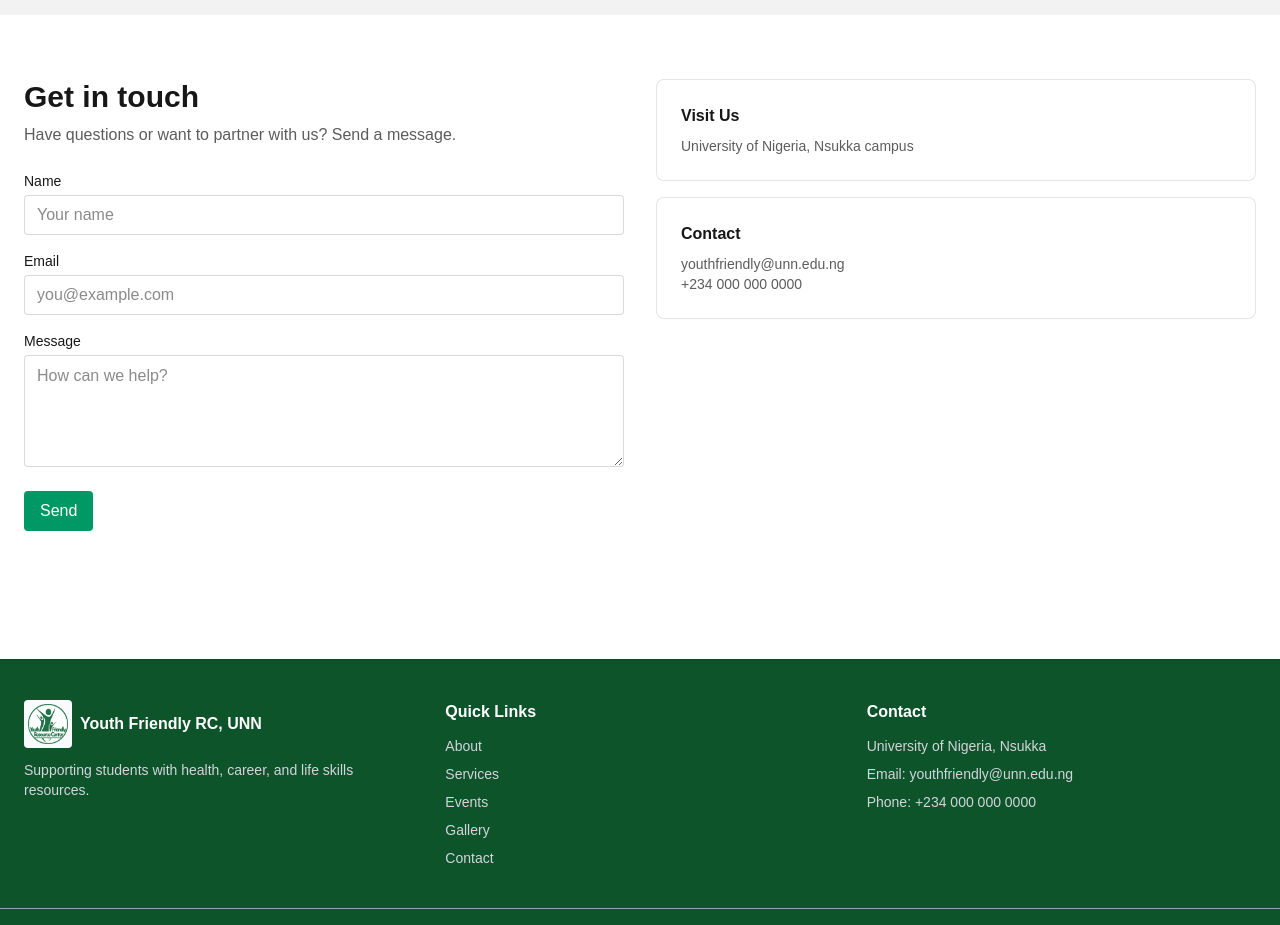
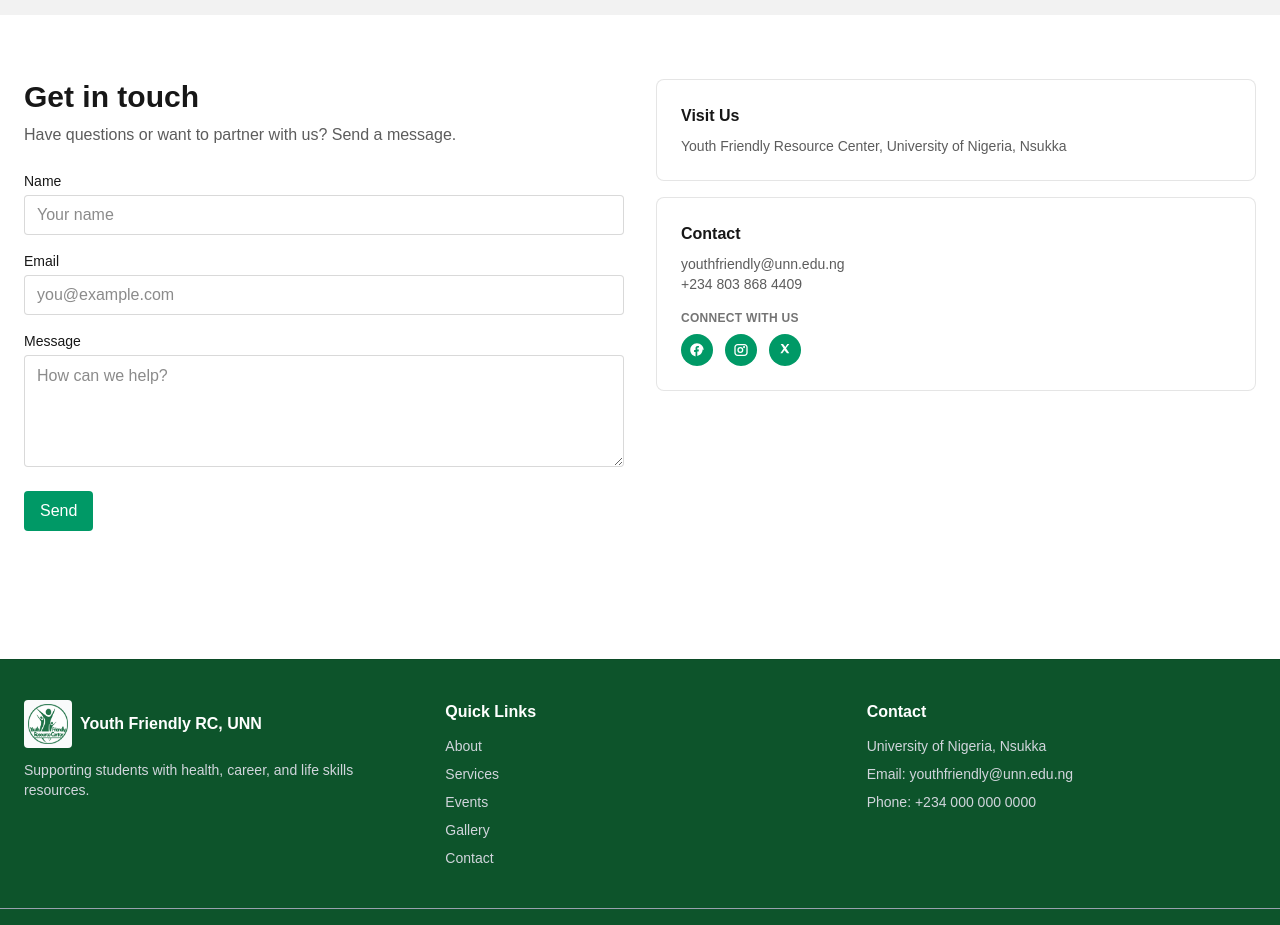
Before and after one commit to ekeneakubue/youthfriendly, a Next.js app: page / in a window 1280 px wide. Shown: the part 3700-4625 px from the top of the page. Built offline with nearby package versions, Linux system fonts and the light colour scheme.

Commit message:
updated contact section

```diff
--- a/app/page.tsx
+++ b/app/page.tsx
@@ -151,12 +151,62 @@
           <div className="grid gap-4 content-start">
             <div className="rounded-lg border border-black/10 dark:border-white/10 p-6 bg-background">
               <h3 className="font-semibold">Visit Us</h3>
-              <p className="mt-2 text-sm text-foreground/70">University of Nigeria, Nsukka campus</p>
+              <p className="mt-2 text-sm text-foreground/70">Youth Friendly Resource Center, University of Nigeria, Nsukka</p>
             </div>
             <div className="rounded-lg border border-black/10 dark:border-white/10 p-6 bg-background">
               <h3 className="font-semibold">Contact</h3>
               <p className="mt-2 text-sm text-foreground/70">youthfriendly@unn.edu.ng</p>
-              <p className="text-sm text-foreground/70">+234 000 000 0000</p>
+              <p className="text-sm text-foreground/70">+234 803 868 4409</p>
+
+              <div className="mt-4">
+                <p className="text-xs font-semibold uppercase tracking-wide text-foreground/60">
+                  Connect with us
+                </p>
+                <div className="mt-2 flex gap-3">
+                  <a
+                    href="#"
+                    aria-label="Visit our Facebook page"
+                    className="inline-flex h-8 w-8 items-center justify-center rounded-full bg-emerald-600 text-white hover:bg-emerald-700 transition-colors"
+                  >
+                    <svg
+                      xmlns="http://www.w3.org/2000/svg"
+                      viewBox="0 0 24 24"
+                      className="h-4 w-4"
+                      fill="currentColor"
+                    >
+                      <path d="M22 12.07C22 6.48 17.52 2 11.93 2 6.35 2 1.87 6.48 1.87 12.07c0 4.77 3.44 8.72 7.94 9.6v-6.79H7.66v-2.81h2.15V9.41c0-2.13 1.27-3.31 3.22-3.31.93 0 1.91.17 1.91.17v2.1h-1.08c-1.07 0-1.41.67-1.41 1.36v1.64h2.39l-.38 2.81h-2.01v6.79c4.5-.88 7.94-4.83 7.94-9.6Z" />
+                    </svg>
+                  </a>
+                  <a
+                    href="#"
+                    aria-label="Visit our Instagram profile"
+                    className="inline-flex h-8 w-8 items-center justify-center rounded-full bg-emerald-600 text-white hover:bg-emerald-700 transition-colors"
+                  >
+                    <svg
+                      xmlns="http://www.w3.org/2000/svg"
+                      viewBox="0 0 24 24"
+                      className="h-4 w-4"
+                      fill="currentColor"
+                    >
+                      <path d="M7 3C4.24 3 2 5.24 2 8v8c0 2.76 2.24 5 5 5h10c2.76 0 5-2.24 5-5V8c0-2.76-2.24-5-5-5H7Zm0 2h10c1.66 0 3 1.34 3 3v8c0 1.66-1.34 3-3 3H7c-1.66 0-3-1.34-3-3V8c0-1.66 1.34-3 3-3Zm9.5 1a1.5 1.5 0 0 0-1.06 2.56A1.5 1.5 0 1 0 16.5 6Zm-5.5 1.5A4.5 4.5 0 0 0 6.5 12 4.5 4.5 0 0 0 11 16.5 4.5 4.5 0 0 0 15.5 12 4.5 4.5 0 0 0 11 7.5Zm0 2A2.5 2.5 0 0 1 13.5 12 2.5 2.5 0 0 1 11 14.5 2.5 2.5 0 0 1 8.5 12 2.5 2.5 0 0 1 11 9.5Z" />
+                    </svg>
+                  </a>
+                  <a
+                    href="#"
+                    aria-label="Visit our X (Twitter) profile"
+                    className="inline-flex h-8 w-8 items-center justify-center rounded-full bg-emerald-600 text-white hover:bg-emerald-700 transition-colors"
+                  >
+                    <svg
+                      xmlns="http://www.w3.org/2000/svg"
+                      viewBox="0 0 24 24"
+                      className="h-4 w-4"
+                      fill="currentColor"
+                    >
+                      <path d="M18.5 3h-3l-3.03 4.39L9 3H5.5L10 9.79 5 17h3l3.22-4.67L15 17h3.5L13.5 9.21 18.5 3Z" />
+                    </svg>
+                  </a>
+                </div>
+              </div>
             </div>
           </div>
         </div>
```
